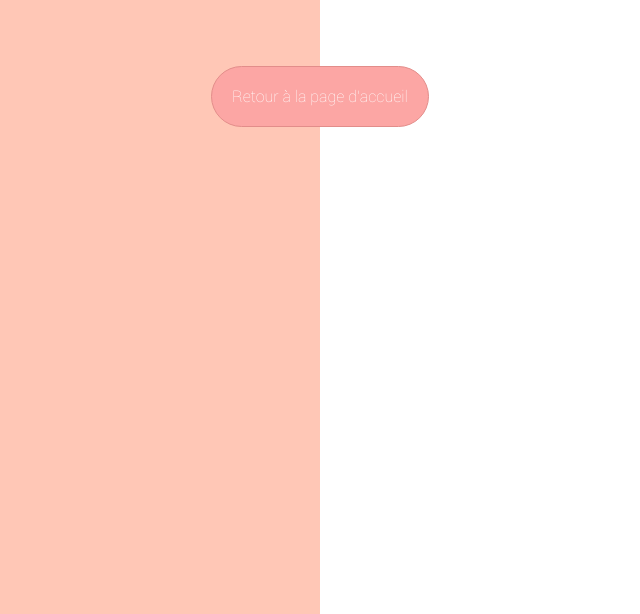
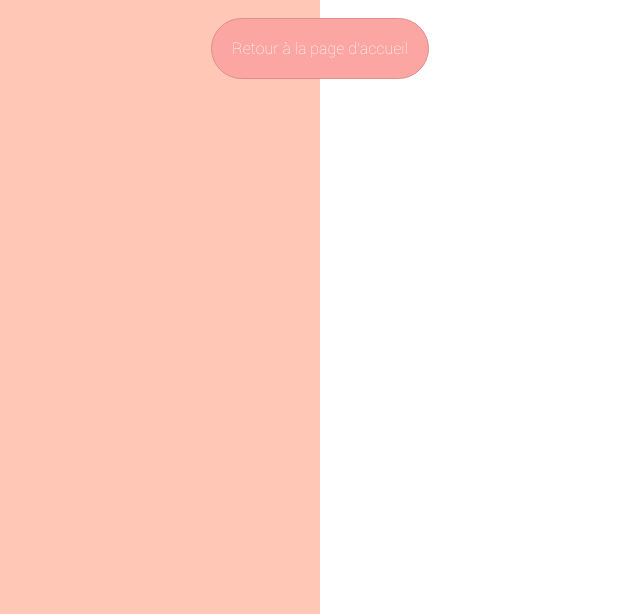
Before and after one commit to Heraclesnyx/CatMatch, a website: page public/classement.html in a window 1280 px wide. Shown: the part 186-800 px from the top of the page, without its empty margins (320-960 px from the left). Drawn offline with nearby package versions, Linux system fonts and the light colour scheme; no server answers.

Commit message:
modification du css du boutton de la page d'accueil

```diff
--- a/public/styles/cat.css
+++ b/public/styles/cat.css
@@ -46,6 +46,7 @@ html, body {
     max-width: 1024px;
     display: block;
     margin: 10px auto;
+    position: relative;
 }
 
 .bloc {
@@ -62,6 +63,8 @@ html, body {
 
 .text-center {
     text-align: center;
+    position: relative;
+    bottom: 3rem;
 }
 
 .root {
```
